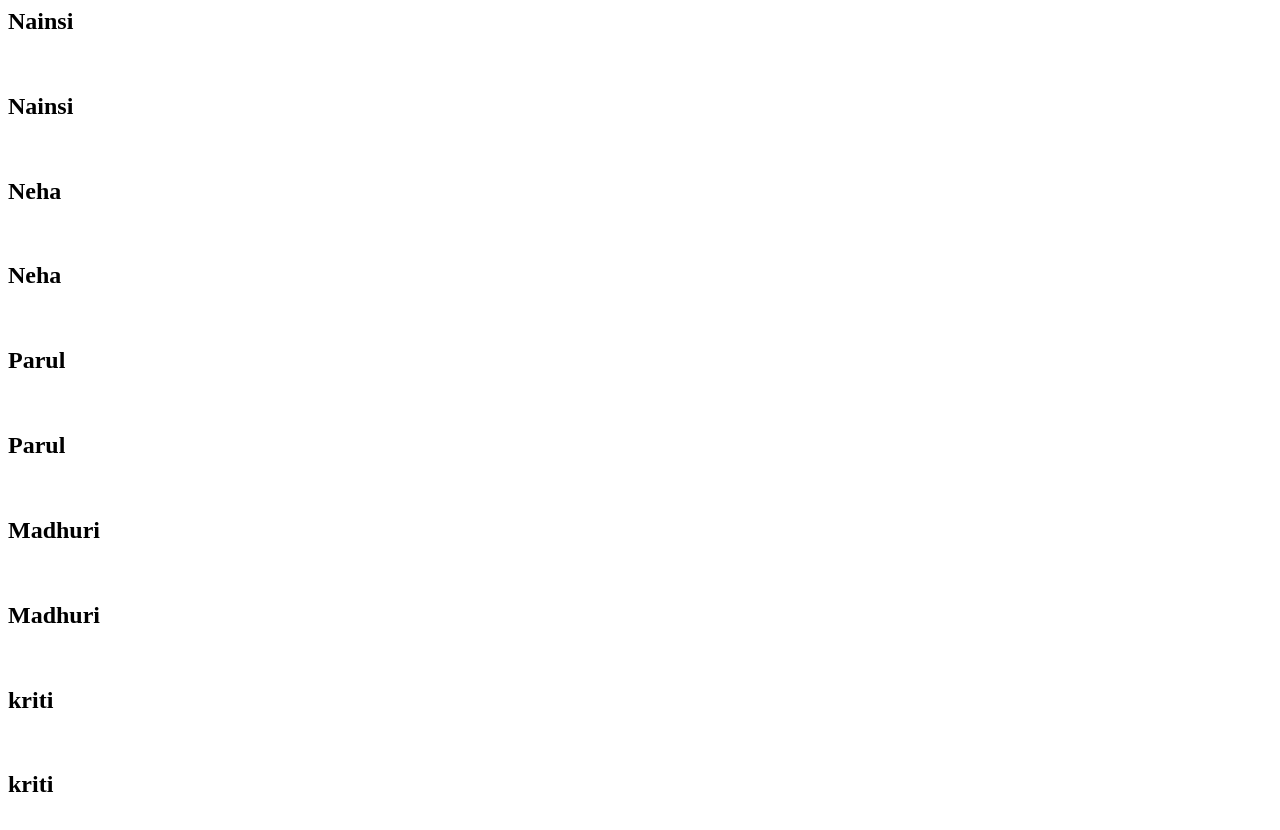
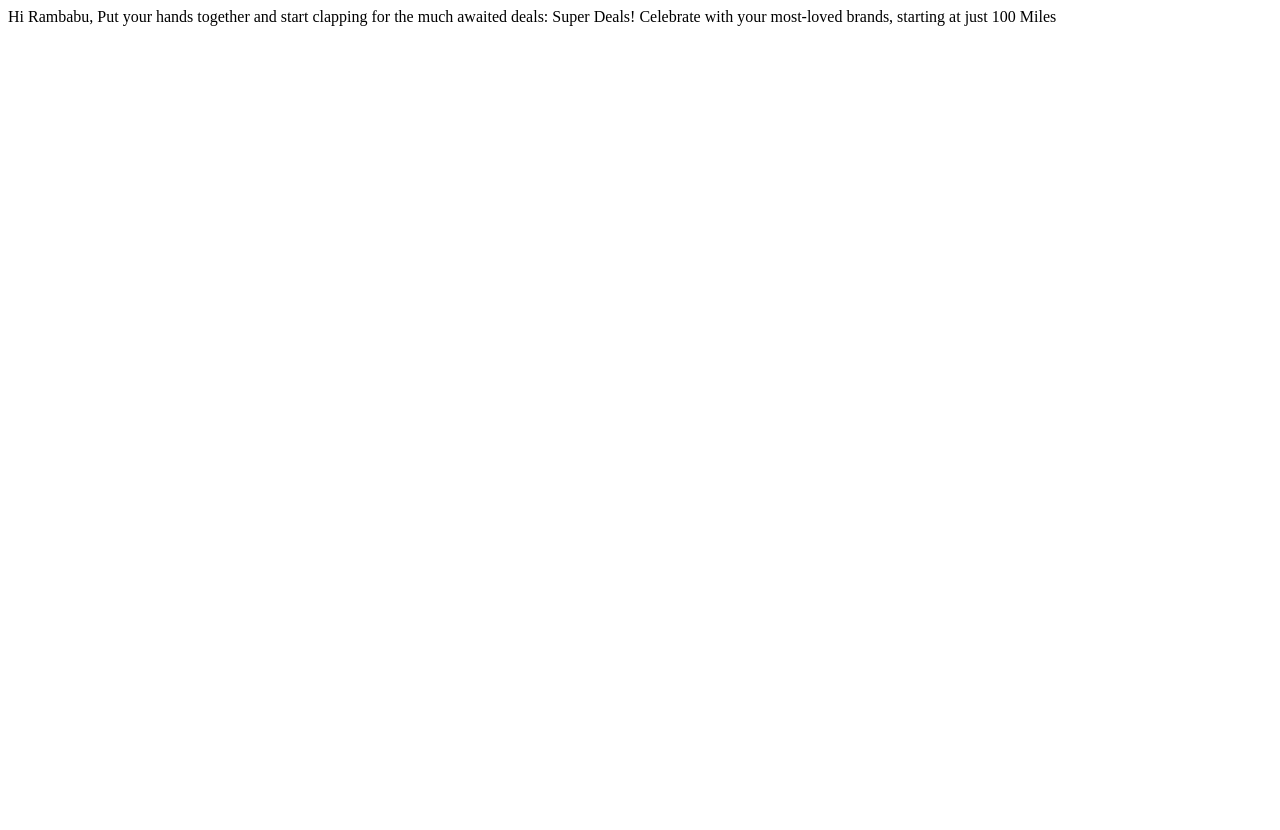
Before and after one commit to ramvish52/demo-project, a plain HTML site: page index.html in a window 1280 px wide. After the commit the page ends 800 px from the top, so only its background shows below. Drawn offline with Linux system fonts and the light colour scheme.

Commit message:
new commit

```diff
--- a/index.html
+++ b/index.html
@@ -1,10 +1,4 @@
-<h2>Nainsi</h2></br>
-<h2>Nainsi</h2></br>
-<h2>Neha</h2></br>
-<h2>Neha</h2></br>
-<h2>Parul</h2></br>
-<h2>Parul</h2></br>
-<h2>Madhuri</h2></br>
-<h2>Madhuri</h2></br>
-<h2>kriti</h2></br>
-<h2>kriti</h2></br>
+
+Hi Rambabu,
+Put your hands together and start clapping for the much awaited deals: Super Deals!
+Celebrate with your most-loved brands, starting at just 100 Miles
```
